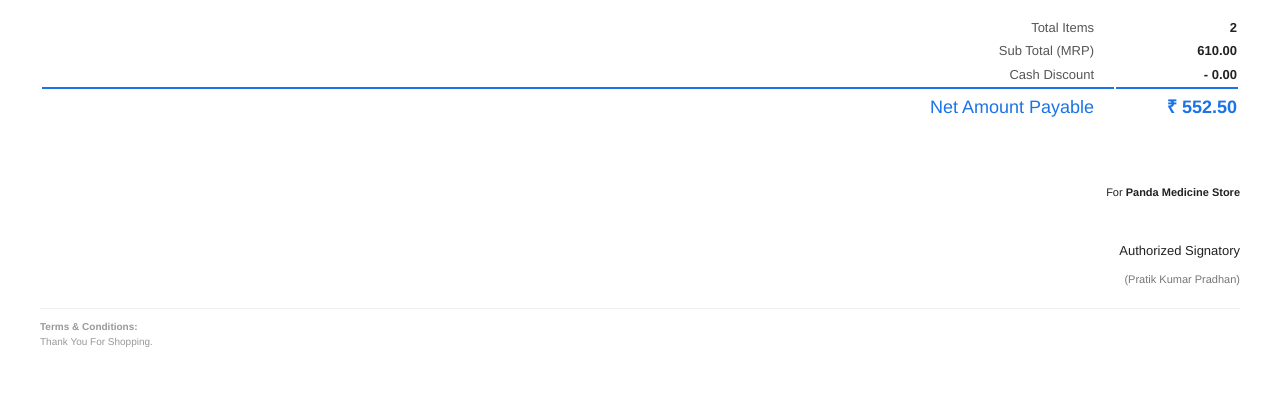
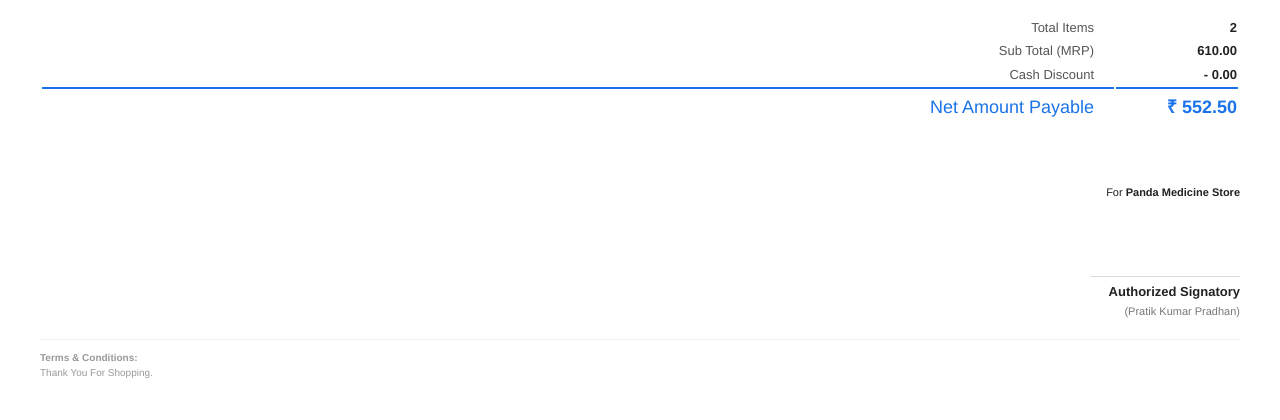
Before and after one commit to Pratik-Github1/pms, a Django app: template templates/invoices/invoice_template.html in a window 1280 px wide. Shown: the part 788-1208 px from the top of the page. Before the commit the page ends 1135 px from the top, so only its background shows below. Run offline with Django 5.2, Linux system fonts and the light colour scheme; the template is opened without the code that fills it: values that come from a table or form of the project are taken from there, others are empty; data comes from the database, SQL or seed files in the repository.

Commit message:
Code updated !!

```diff
--- a/templates/invoices/invoice_template.html
+++ b/templates/invoices/invoice_template.html
@@ -41,6 +41,25 @@
         .footer-section { margin-top: 60px; }
         .signature-box { text-align: right; margin-top: 40px; }
         .footer-note { font-size: 10px; color: #999; border-top: 1px solid #eee; padding-top: 10px; margin-top: 20px; }
+        .signature-box {
+            text-align: right;
+            margin-top: 20px;
+            position: relative;
+        }
+        .digital-sign {
+            height: 60px; /* Adjust height based on your image aspect ratio */
+            margin-bottom: -15px; /* Pulls the text up to overlap slightly with the sign */
+            display: block;
+            margin-left: auto;
+        }
+        .sign-text {
+            font-size: 13px;
+            font-weight: bold;
+            border-top: 1px solid #ddd;
+            display: inline-block;
+            padding-top: 5px;
+            min-width: 150px;
+        }
     </style>
 </head>
 <body>
@@ -126,9 +145,15 @@
 
         <div class="footer-section">
             <div class="signature-box">
-                <p style="font-size: 11px; margin-bottom: 40px;">For <strong>{{ store.store_name }}</strong></p>
-                <p class="data-text">Authorized Signatory</p>
-                <p style="font-size: 11px; color: #777;">({{ store.owner_name }})</p>
+                <p style="font-size: 11px; margin-bottom: 5px;">For <strong>{{ store.store_name }}</strong></p>
+
+                {% if signature_path %}
+                    <img src="{{ signature_path }}" class="digital-sign">
+                {% else %}
+                    <div style="height: 60px;"></div> {% endif %}
+
+                <div class="sign-text" style="margin-top: 10px;">Authorized Signatory</div>
+                <p style="font-size: 11px; color: #777; margin: 0;">({{ store.owner_name }})</p>
             </div>
 
             <div class="footer-note">
```
Also changed, not shown: core/apis/Invoices.py (+16 -21 lines), media/signature/sign.jpeg (added).
